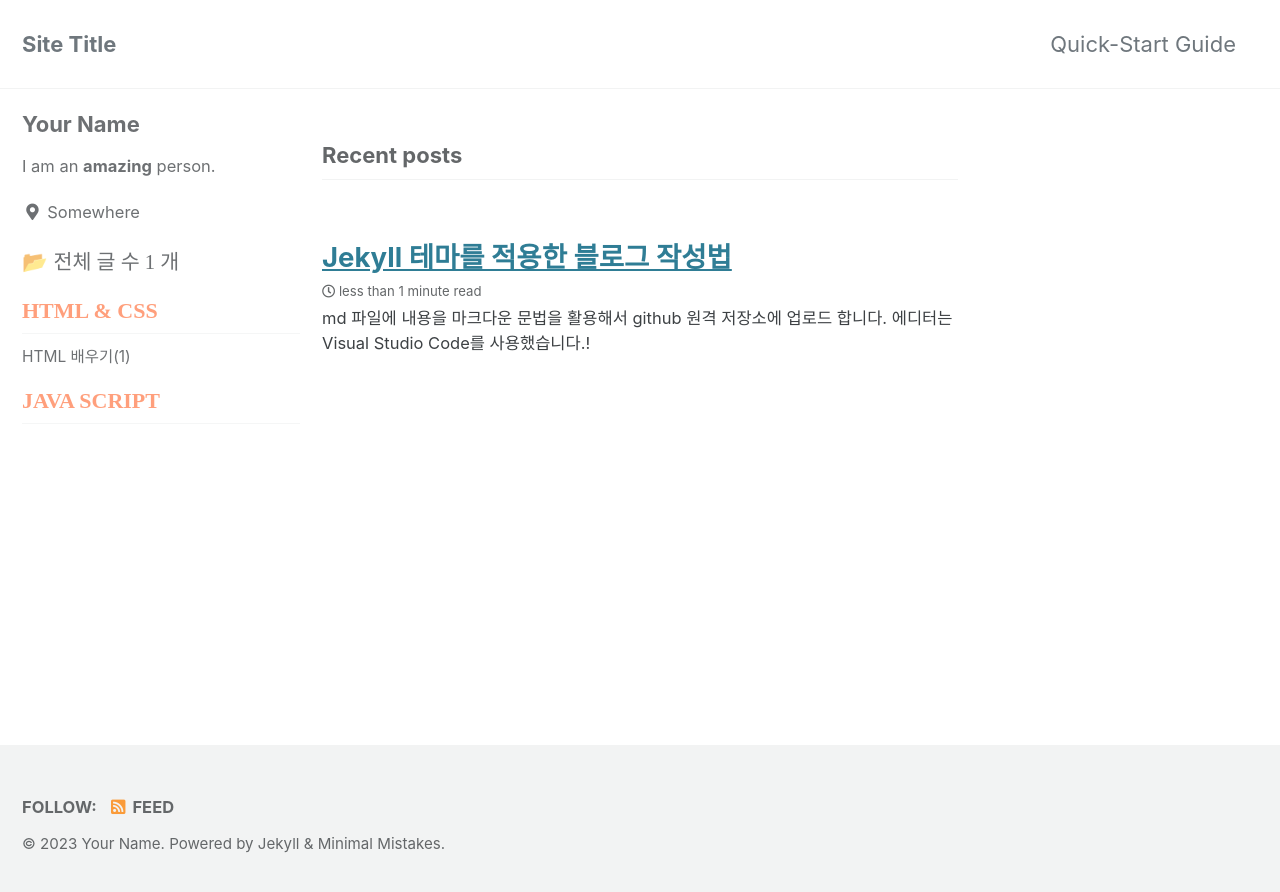
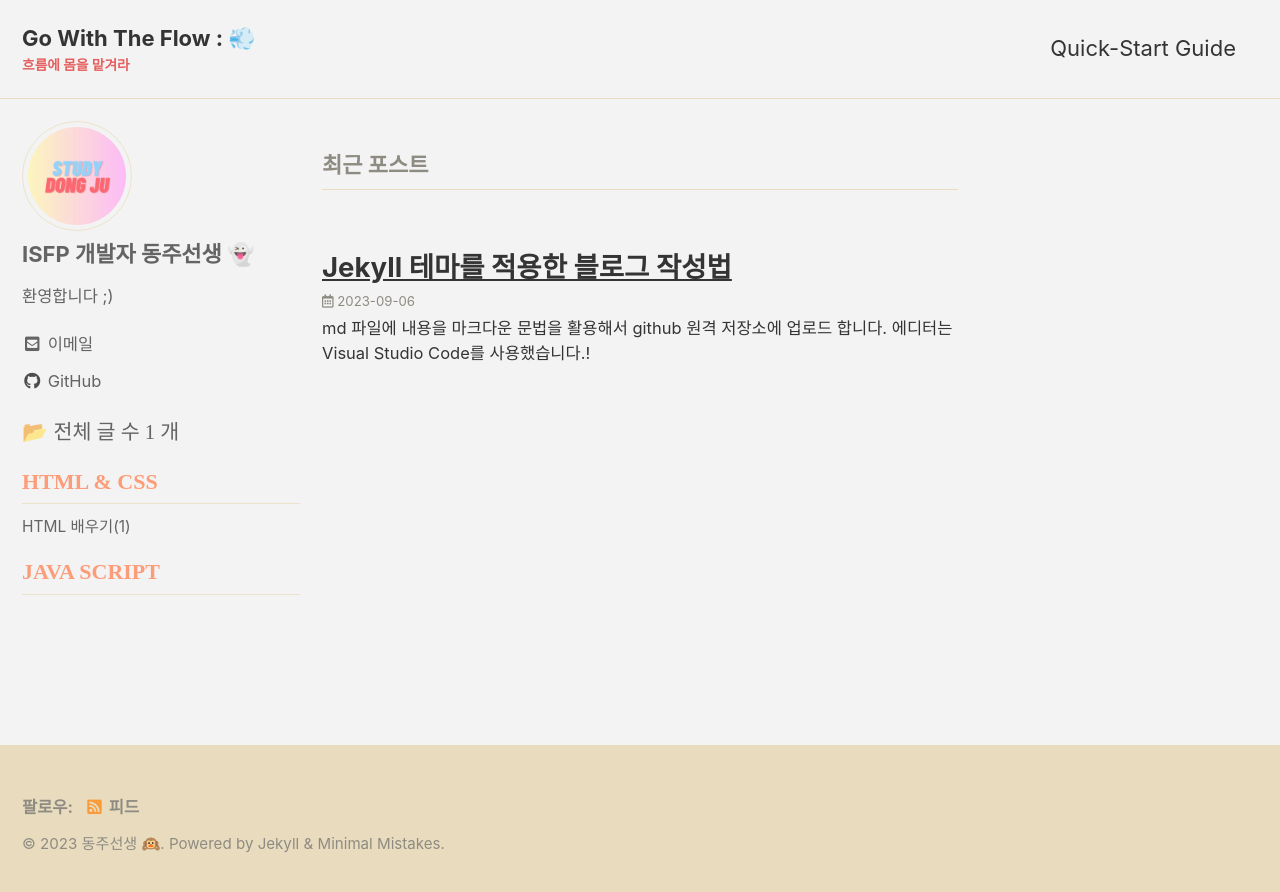
Before and after one commit to studydong/studydong.github.io, a Jekyll site: the page built from index.html, in a window 1280 px wide. Shown: the top 892 px of the page. Built offline with Jekyll 4.4.1, drawn with Linux system fonts in a browser that asks for light colours; cached includes are drawn as plain includes; some web fonts are replaced; the list of posts is cut into pages by our own code.

Commit message:
테마 및 댓글 기능 삽입

```diff
--- a/_config.yml
+++ b/_config.yml
@@ -12,25 +12,25 @@
 
 # theme                  : "minimal-mistakes-jekyll"
 # remote_theme           : "mmistakes/minimal-mistakes"
-minimal_mistakes_skin    : "default" # "air", "aqua", "contrast", "dark", "dirt", "neon", "mint", "plum", "sunrise"
+minimal_mistakes_skin    : "dirt" # "air", "aqua", "contrast", "dark", "dirt", "neon", "mint", "plum", "sunrise"
 
 # Site Settings
-locale                   : "en-US"
-title                    : "Site Title"
-title_separator          : "-"
-subtitle                 : # site tagline that appears below site title in masthead
-name                     : "Your Name"
-description              : "An amazing website."
-url                      : # the base hostname & protocol for your site e.g. "https://mmistakes.github.io"
+locale                   : "ko-KR"
+title                    : "Go With The Flow : 💨"
+title_separator          : "|"
+subtitle                 : <span style="color:rgb(228,96,94)">흐름에 몸을 맡겨라</span>
+name                     : "동주선생 🙉"
+description              : "환영합니다 :)"
+url                      : "https://studydong.github.io/"
 baseurl                  : # the subpath of your site, e.g. "/blog"
-repository               : # GitHub username/repo-name e.g. "mmistakes/minimal-mistakes"
+repository               : "studydong.github.io"
 teaser                   : # path of fallback teaser image, e.g. "/assets/images/500x300.png"
 logo                     : # path of logo image to display in the masthead, e.g. "/assets/images/88x88.png"
 masthead_title           : # overrides the website title displayed in the masthead, use " " for no title
-# breadcrumbs            : false # true, false (default)
+breadcrumbs              : true # true, false (default)
 words_per_minute         : 200
 comments:
-  provider               : # false (default), "disqus", "discourse", "facebook", "staticman", "staticman_v2", "utterances", "giscus", "custom"
+  provider               : utterances # false (default), "disqus", "discourse", "facebook", "staticman", "staticman_v2", "utterances", "giscus", "custom"
   disqus:
     shortname            : # https://help.disqus.com/customer/portal/articles/466208-what-s-a-shortname-
   discourse:
@@ -41,8 +41,8 @@ comments:
     num_posts            : # 5 (default)
     colorscheme          : # "light" (default), "dark"
   utterances:
-    theme                : # "github-light" (default), "github-dark"
-    issue_term           : # "pathname" (default)
+    theme                : "photon-dark" # "github-light" (default), "github-dark"
+    issue_term           : "pathname" # "pathname" (default)
   giscus:
     repo_id              : # Shown during giscus setup at https://giscus.app
     category_name        : # Full text name of the category
@@ -104,11 +104,11 @@ analytics:
 
 # Site Author
 author:
-  name             : "Your Name"
-  avatar           : # path of avatar image, e.g. "/assets/images/bio-photo.jpg"
-  bio              : "I am an **amazing** person."
-  location         : "Somewhere"
-  email            :
+  name             : ISFP 개발자 동주선생 👻
+  avatar           : "/assets/images/동주선생.png"
+  bio              : "환영합니다 ;)"
+  email            : irumain@naver.com
+  github           : studydong
   links:
     - label: "Email"
       icon: "fas fa-fw fa-envelope-square"
@@ -286,8 +286,11 @@ defaults:
     values:
       layout: single
       author_profile: true
-      read_time: true
+      read_time: false
       comments: # true
       share: true
       related: true
       sidebar_main: true
+      show_date: true
+
+date_format: "%Y-%m-%d"
```
Also changed, not shown: _posts/test/2023-09-26.md (deleted, +0 -18 lines), assets/images/동주선생.png (added).
